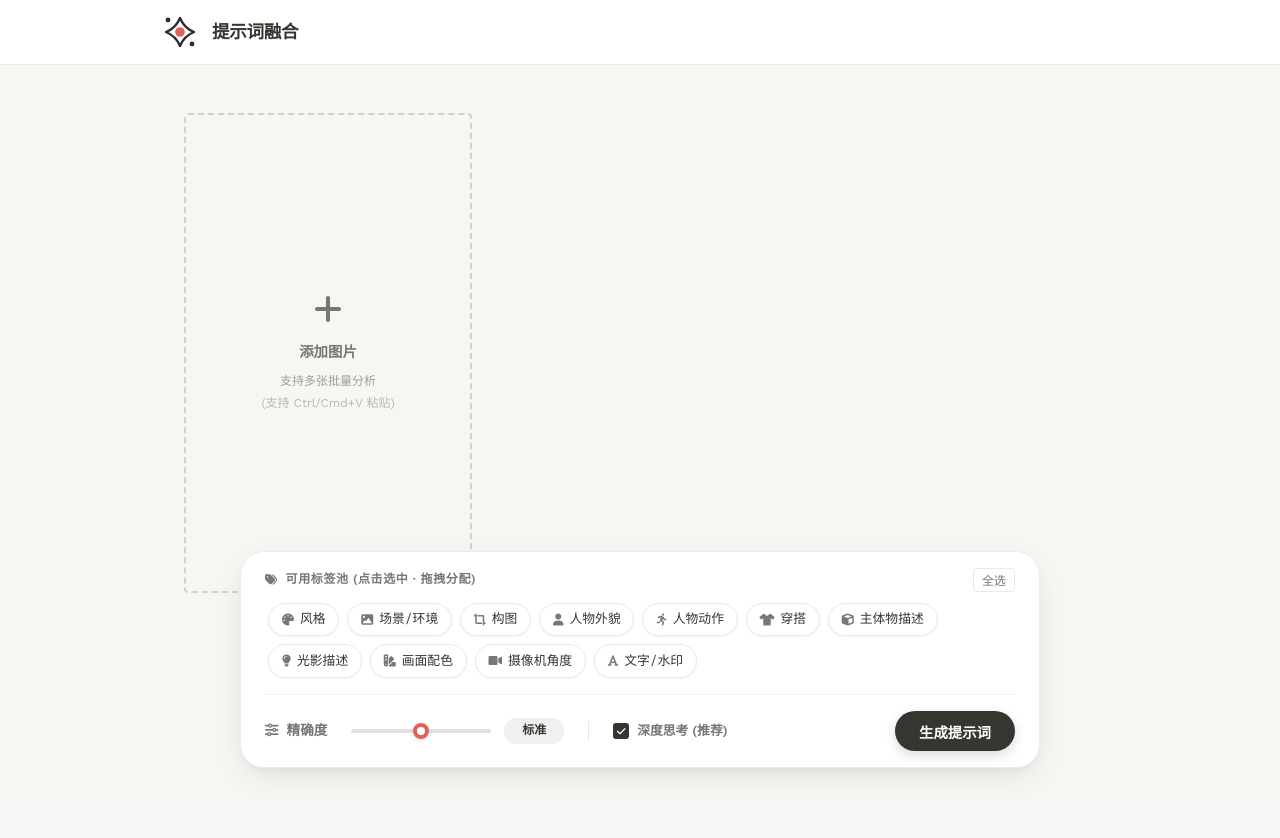
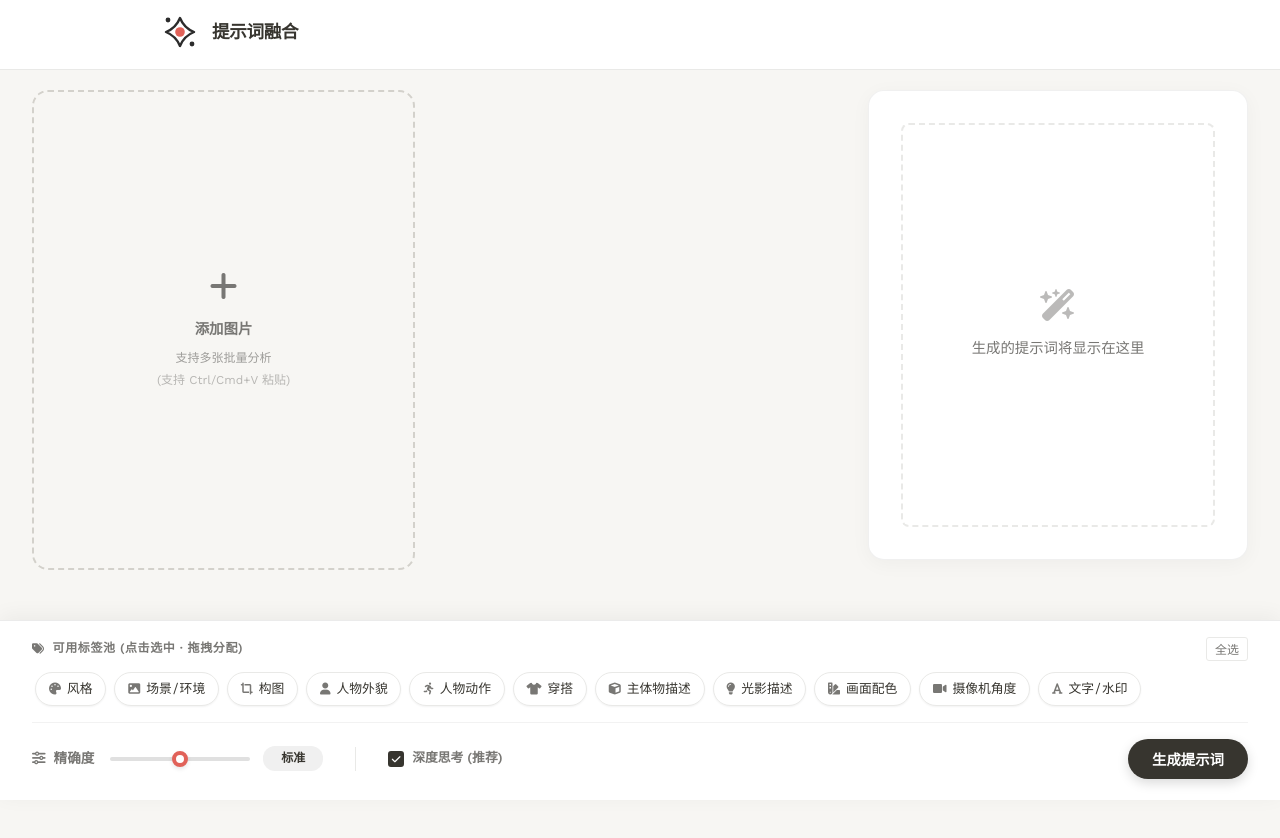
Before and after one commit to Ponyissix/prompt-fusion, a Flask app: page / in a window 1280 px wide. Before the commit the page ends 779 px from the top, so only its background shows below. Run offline with Flask 3, Linux system fonts and the light colour scheme.

Commit message:
Update layout, animation and styles

```diff
--- a/app.py
+++ b/app.py
@@ -77,7 +77,7 @@ def analyze_single_image(image_file, selected_aspects, precision_level):
             "风格": "画面整体风格（如：复古胶片、赛博朋克、油画等）。注意：只描述风格，不要描述画面主体内容！",
             "背景": "环境背景细节（地点、天气、氛围）。",
             "构图": "镜头角度、构图方式（如：俯视、三分法、特写）。注意：仅描述构图形式，严禁描述画面中具体的物体或人物！",
-            "人物外貌": "人物的年龄、种族、发型、五官特征。注意：如果画面没有人物，请输出'无人物'或'None'。",
+            "人物外貌": "人物的性别、种族、年龄、发型、五官特征。必须明确描述性别（如男性/女性）和种族（如亚洲人/白人/黑人等）！注意：如果画面没有人物，请输出'无人物'或'None'。",
             "人物动作": "人物的具体动作、姿态、表情。注意：如果画面没有人物，请输出'无人物'或'None'。严禁描述服装或外貌！",
             "穿搭": "服装款式、材质、颜色、配饰。注意：如果画面没有人物，请输出'无人物'或'None'。",
             "主体物描述": "画面主要物体（非人物）的详细外观。注意：仅描述主体本身，严禁描述背景或环境！",
@@ -254,7 +254,7 @@ def generate_fused_prompt_directly(images, options_map, precision_level, use_thi
             "风格": "仅提取艺术风格关键词（如：赛博朋克、水墨画、极简主义）。警告：严禁描述画面里的具体事物（如：建筑、街道、人物）！只输出风格流派、笔触、艺术形式！",
             "场景/环境": "仅提取环境地点、天气、氛围关键词（如：室内、雨天、温馨）。警告：严禁描述前景主体或人物！",
             "构图": "镜头角度、构图方式（如：俯视、三分法、特写）。注意：仅描述构图形式，严禁描述画面中具体的物体或人物！",
-            "人物外貌": "人物的年龄、种族、发型、五官特征。注意：如果画面没有人物，请输出'无人物'或'None'。",
+            "人物外貌": "人物的性别、种族、年龄、发型、五官特征。必须明确描述性别（如男性/女性）和种族（如亚洲人/白人/黑人等）！注意：如果画面没有人物，请输出'无人物'或'None'。",
             "人物动作": "人物的具体动作、姿态、表情。注意：如果画面没有人物，请输出'无人物'或'None'。严禁描述服装或外貌！严禁描述具体的物体（只能用“物体”、“物品”这类词汇来进行描述！",
             "穿搭": "服装款式、材质、颜色、配饰。注意：如果画面没有人物，请输出'无人物'或'None'。严禁描述人物的外貌或动作！",
             "主体物描述": "画面主要物体（非人物）的详细外观。注意：仅描述主体本身，严禁描述背景或环境！",
--- a/templates/index.html
+++ b/templates/index.html
@@ -79,7 +79,8 @@
         }
 
         .main-container {
-            max-width: 960px;
+            max-width: 1400px; /* Significantly increased from 960px/95% */
+            width: 95%;
             margin: 3rem auto;
             padding: 0 1.5rem;
             padding-bottom: 6rem;
@@ -195,14 +196,14 @@
         .upload-card-small {
             background: transparent;
             border: 2px dashed #D3D1CB;
-            border-radius: 4px;
+            border-radius: 16px;
             display: flex;
             flex-direction: column;
             align-items: center;
             justify-content: center;
-            /* height: 420px; Removed strict height */
-            min-height: 480px; /* Increased to match average populated card height */
-            height: 100%; /* Force fill grid cell */
+            height: 480px; /* Fixed height matching image cards */
+            min-height: 480px;
+            /* height: 100%; Removed flexible height */
             width: 100%;   /* Fill grid cell */
             cursor: pointer;
             transition: all 0.2s ease;
@@ -219,8 +220,8 @@
         /* Grid Layout */
         .content-grid {
             display: grid;
-            grid-template-columns: repeat(auto-fill, minmax(280px, 1fr));
-            gap: 1.5rem;
+            grid-template-columns: repeat(auto-fill, minmax(280px, 1fr)); /* Reduced min-width to fit more columns */
+            gap: 2rem; /* Increased gap for cleaner layout */
             margin-bottom: 3rem; /* Reduced from 240px to 3rem since result container handles separation now */
             grid-auto-rows: 1fr; /* Make all rows same height */
         }
@@ -354,28 +355,119 @@
         }
 
 
-        /* Bottom Fixed Controls - Refined */
+        /* Layout Refactoring */
+        .navbar {
+            position: fixed; /* Fix navbar */
+            width: 100%;
+            height: 70px;
+            box-sizing: border-box;
+        }
+
+        .main-container {
+            max-width: none;
+            width: 100%;
+            margin: 0;
+            padding: 0;
+            padding-top: 90px; /* Nav height + padding */
+            padding-bottom: 220px; /* Footer height + padding */
+            padding-right: 450px; /* Right sidebar width + padding (Increased for breathing room) */
+            padding-left: 2rem;
+            box-sizing: border-box;
+        }
+
+        .left-column {
+            width: 100%;
+        }
+
+        .right-column {
+            position: fixed;
+            right: 2rem;
+            top: 90px; /* Aligned with main container padding */
+            bottom: 240px; /* Above footer with gap */
+            width: 380px;
+            height: auto !important;
+            background: white;
+            border-radius: 16px; /* Unified border radius */
+            border: 1px solid rgba(0,0,0,0.06);
+            padding: 2rem;
+            overflow-y: auto;
+            z-index: 90;
+            box-shadow: 0 4px 20px rgba(0,0,0,0.04);
+            display: flex;
+            flex-direction: column;
+        }
+
+        #resultPlaceholder {
+            flex: 1;
+            display: flex;
+            flex-direction: column;
+            align-items: center;
+            justify-content: center;
+            text-align: center;
+            color: var(--text-sub);
+            border: 2px dashed var(--border);
+            border-radius: 8px;
+            margin: 0;
+            min-height: 200px;
+        }
+
+        @keyframes magic-pulse {
+            0% { transform: scale(1) rotate(0deg); opacity: 0.5; filter: drop-shadow(0 0 0 rgba(225, 98, 89, 0)); }
+            50% { transform: scale(1.2) rotate(15deg); opacity: 1; filter: drop-shadow(0 0 15px rgba(225, 98, 89, 0.6)); }
+            100% { transform: scale(1) rotate(0deg); opacity: 0.5; filter: drop-shadow(0 0 0 rgba(225, 98, 89, 0)); }
+        }
+
+        @keyframes pulse-text {
+            0% { opacity: 0.6; }
+            50% { opacity: 1; }
+            100% { opacity: 0.6; }
+        }
+
+        .is-generating .fa-wand-magic-sparkles {
+            animation: magic-pulse 2s infinite ease-in-out;
+            color: var(--accent);
+        }
+
+        .is-generating p {
+            animation: pulse-text 2s infinite ease-in-out;
+            color: var(--accent);
+            font-weight: 500;
+        }
+
+        /* Custom scrollbar for right column */
+        .right-column::-webkit-scrollbar {
+            width: 6px;
+        }
+        .right-column::-webkit-scrollbar-thumb {
+            background: #E0E0E0;
+            border-radius: 3px;
+        }
+        .right-column::-webkit-scrollbar-track {
+            background: transparent;
+        }
+
+        /* Bottom Fixed Controls - Full Width Footer */
         .controls-section {
             position: fixed;
-            bottom: 2rem;
-            left: 50%;
-            transform: translateX(-50%);
-            width: 90%;
-            max-width: 800px;
+            bottom: 0;
+            left: 0;
+            transform: none;
+            width: 100%;
+            max-width: none;
             background: rgba(255, 255, 255, 0.98);
             backdrop-filter: blur(20px);
-            border: 1px solid rgba(0,0,0,0.08);
-            padding: 1rem 1.5rem;
+            border: none;
+            border-top: 1px solid rgba(0,0,0,0.08);
+            padding: 1rem 2rem;
             display: flex;
             flex-direction: column;
             gap: 1rem;
             z-index: 100;
-            box-shadow:
-                0 10px 30px -5px rgba(0, 0, 0, 0.1),
-                0 4px 10px -2px rgba(0, 0, 0, 0.05);
-            border-radius: 24px;
+            box-shadow: 0 -4px 20px rgba(0, 0, 0, 0.05);
+            border-radius: 0;
             box-sizing: border-box;
-            transition: all 0.3s ease;
+            height: auto;
+            min-height: 180px; /* Ensure space */
         }
 
         .controls-tags-area {
@@ -419,18 +511,30 @@
         .controls-actions-area {
             display: flex;
             align-items: center;
-            justify-content: space-between;
-            gap: 1rem;
-        }
-
-        .controls-hint {
-            display: none !important;
+            justify-content: space-between; /* Use space-between to push button to right, but we want consistent spacing */
+            /* Actually, better to use flex-start and manual spacing or grid */
+            justify-content: flex-start;
+            gap: 2rem; /* Consistent large gap between groups */
         }
 
         .control-group {
             display: flex;
             align-items: center;
-            gap: 1.5rem;
+            gap: 1rem; /* Consistent internal gap */
+        }
+
+        /* Remove the manual margin/border styling from HTML inline styles and use class instead */
+        .divider-vertical {
+            height: 24px;
+            width: 1px;
+            background-color: var(--border);
+            margin: 0; /* Gap handled by parent flex gap */
+        }
+
+        .btn-generate {
+            /* Push to right automatically if we want, OR keep it close */
+            margin-left: auto; /* This pushes the button to the far right */
+            /* If user wants EQUAL spacing between 3 parts (Slider, Checkbox, Button), we should remove margin-left: auto */
         }
 
         .label-group {
@@ -950,46 +1054,74 @@
 
     <div class="main-container">
 
-
+        <!-- Left Column: Images (Direct child now) -->
+        <div class="left-column">
             <!-- Image Grid (including Add Card) -->
             <div id="imageContainer" class="content-grid" ondrop="handleDrop(event)" ondragover="handleDragOver(event)">
                 <!-- Static Upload Card will be injected via JS -->
             </div>
+        </div>
+
+        <!-- Right Column: Results (Fixed Sidebar) -->
+        <div class="right-column">
+            <!-- Results Section -->
+            <div id="resultsSection" class="result-container hidden" style="margin-top: 0; border-top: none; padding-top: 0; margin-bottom: 2rem;">
+                    <div class="result-header">
+                        <h2 class="result-title">最终融合提示词</h2>
+                    </div>
+
+                    <div class="result-body">
+                        <!-- Chinese Prompt -->
+                        <div class="prompt-group">
+                            <div class="prompt-header">
+                                <div class="prompt-label">
+                                    <i class="fa-solid fa-language"></i> 中文结构化解析
+                                </div>
+                                <div style="display: flex; gap: 0.5rem; align-items: center;">
+                                    <button onclick="translatePrompt()" id="headerTranslateBtn" class="copy-btn" style="font-size: 0.8rem; display: flex; align-items: center; gap: 4px; background: rgba(0,0,0,0.05); padding: 0.2rem 0.6rem; border-radius: 4px;">
+                                        <i class="fa-solid fa-language"></i> 翻译为英文
+                                    </button>
+                                    <button onclick="copyToClipboard('chinesePrompt')" class="copy-btn">
+                                        <i class="fa-regular fa-copy"></i>
+                                    </button>
+                                </div>
+                            </div>
+                            <div class="prompt-content" id="chinesePrompt" onclick="copyToClipboard('chinesePrompt')" title="点击复制"></div>
+                        </div>
+
+                        <!-- English Prompt (Initially Hidden) -->
+                        <div class="prompt-group hidden" id="englishGroup">
+                            <div class="prompt-header">
+                                <div class="prompt-label">
+                                    <i class="fa-solid fa-terminal"></i> 英文提示词 (SD/MJ)
+                                </div>
+                                <button onclick="copyToClipboard('englishPrompt')" class="copy-btn">
+                                    <i class="fa-regular fa-copy"></i>
+                                </button>
+                            </div>
+                            <div class="prompt-content" id="englishPrompt" onclick="copyToClipboard('englishPrompt')" title="点击复制"></div>
+                        </div>
+                    </div>
+                </div>
+
+                <!-- Placeholder when hidden -->
+                <div id="resultPlaceholder">
+                    <i class="fa-solid fa-wand-magic-sparkles" style="font-size: 2rem; margin-bottom: 1rem; opacity: 0.5;"></i>
+                    <p style="margin: 0; font-size: 0.9rem;">生成的提示词将显示在这里</p>
+                </div>
+            </div>
 
         <!-- Hidden file input -->
         <input type="file" id="imageInput" multiple accept="image/*" class="hidden" onchange="handleFileSelect(event)">
 
         <!-- Modal -->
-        <div id="promptModal" class="modal hidden">
-            <div class="modal-content">
-                <div class="modal-header">
-                    <h3>单图提示词分析</h3>
-                    <button class="close-modal-btn" onclick="closeModal()">
+        <div id="promptModal" class="modal hidden" onclick="if(event.target === this) closeModal()">
+            <div class="modal-content" style="position: relative;">
+                <button class="close-modal-floating" onclick="closeModal()">
                     <i class="fa-solid fa-times"></i>
                 </button>
-                </div>
                 <div class="modal-body">
                     <img id="modalImage" class="modal-image-preview" src="" alt="Preview">
-                    <div class="modal-section">
-                        <div class="modal-section-header">
-                            <span class="modal-section-title"><i class="fa-solid fa-language"></i> 中文结构化解析</span>
-                            <button class="copy-btn-small" onclick="copyModalSection('modalChineseContent')">复制</button>
-                        </div>
-                        <pre id="modalChineseContent" class="prompt-content" style="white-space: pre-wrap; font-size: 0.85rem; color: var(--text-main); margin-top: 0;"></pre>
-                    </div>
-
-                    <div class="modal-section" style="margin-top: 1.5rem; border-top: 1px solid var(--border); padding-top: 1.5rem;">
-                        <div class="modal-section-header">
-                            <span class="modal-section-title"><i class="fa-solid fa-terminal"></i> 英文提示词 (SD/MJ)</span>
-                            <button class="copy-btn-small" onclick="copyModalSection('modalEnglishContent')">复制</button>
-                        </div>
-                        <pre id="modalEnglishContent" class="prompt-content" style="white-space: pre-wrap; font-size: 0.85rem; color: var(--text-main); margin-top: 0;"></pre>
-                    </div>
-                </div>
-                <div class="modal-footer">
-                    <button class="copy-btn-modal" onclick="copyFullModalContent()">
-                        <i class="fa-regular fa-copy"></i> 复制全部
-                    </button>
                 </div>
             </div>
         </div>
@@ -1034,8 +1166,7 @@
 
             <!-- Bottom Row: Actions -->
             <div class="controls-actions-area">
-                <!-- Group Left Controls -->
-                <div style="display: flex; align-items: center; gap: 0;">
+                <!-- Precision Slider Group -->
                 <div class="control-group">
                     <div class="label-group">
                         <i class="fa-solid fa-sliders"></i>
@@ -1047,8 +1178,11 @@
                     </div>
                 </div>
 
-                    <!-- Deep Thinking Toggle -->
-                    <div class="control-group" style="flex: 0 0 auto; margin-left: 1.5rem; border-left: 1px solid var(--border); padding-left: 1.5rem;">
+                <!-- Divider -->
+                <div class="divider-vertical"></div>
+
+                <!-- Deep Thinking Toggle Group -->
+                <div class="control-group">
                     <div class="label-group" style="gap: 0.5rem; cursor: pointer; user-select: none;" onclick="toggleThinking()">
                         <div id="thinkingCheckbox" style="
                             width: 16px;
@@ -1146,9 +1240,6 @@
         let currentModalFullPrompt = "";
 
         function showModal(index) {
-            const prompt = document.getElementById(`prompt-data-${index}`)?.value;
-            const chineseEl = document.getElementById('modalChineseContent');
-            const englishEl = document.getElementById('modalEnglishContent');
             const imgEl = document.getElementById('modalImage');
 
             // Set Image
@@ -1157,29 +1248,6 @@
                 imgEl.src = item.previewUrl;
             }
 
-            if (!prompt) {
-                chineseEl.textContent = "请先生成提示词...";
-                englishEl.textContent = "";
-                currentModalFullPrompt = "";
-            } else {
-                // Parse sections
-                let chineseText = "";
-                let englishText = "";
-
-                if (prompt.includes("[Chinese Analysis]") && prompt.includes("[English Prompt]")) {
-                    const parts = prompt.split("[English Prompt]");
-                    chineseText = parts[0].replace("[Chinese Analysis]", "").trim();
-                    englishText = parts[1].trim();
-                } else {
-                    // Fallback for old format or errors
-                    chineseText = prompt;
-                    englishText = "Unable to parse structured English prompt.";
-                }
-
-                chineseEl.textContent = chineseText;
-                englishEl.textContent = englishText;
-                currentModalFullPrompt = prompt;
-            }
             document.getElementById('promptModal').classList.remove('hidden');
         }
 
@@ -1723,12 +1791,15 @@
             const errorMsg = document.getElementById('errorMessage');
             const resultsSection = document.getElementById('resultsSection');
             const englishGroup = document.getElementById('englishGroup');
+            const placeholder = document.getElementById('resultPlaceholder');
 
             btn.disabled = true;
             btnText.textContent = "正在生成...";
             spinner.classList.remove('hidden');
             errorMsg.classList.add('hidden');
             resultsSection.classList.add('hidden');
+            placeholder.classList.remove('hidden'); // Show placeholder
+            placeholder.classList.add('is-generating'); // Start animation
             englishGroup.classList.add('hidden'); // Reset: Hide English
 
             // Reset Translate Button
@@ -1821,9 +1892,10 @@
                 });
 
                 resultsSection.classList.remove('hidden');
+                document.getElementById('resultPlaceholder').classList.add('hidden'); // Hide placeholder
 
                 // Scroll to results
-                resultsSection.scrollIntoView({ behavior: 'smooth', block: 'start' });
+                // resultsSection.scrollIntoView({ behavior: 'smooth', block: 'start' }); // No longer needed for sticky side panel
 
             } catch (err) {
                 errorMsg.textContent = "生成出错: " + err.message;
```
Also changed, not shown: other parts of templates/index.html (+61 -101 lines). Lines whose indentation alone changed are shown as unchanged.
